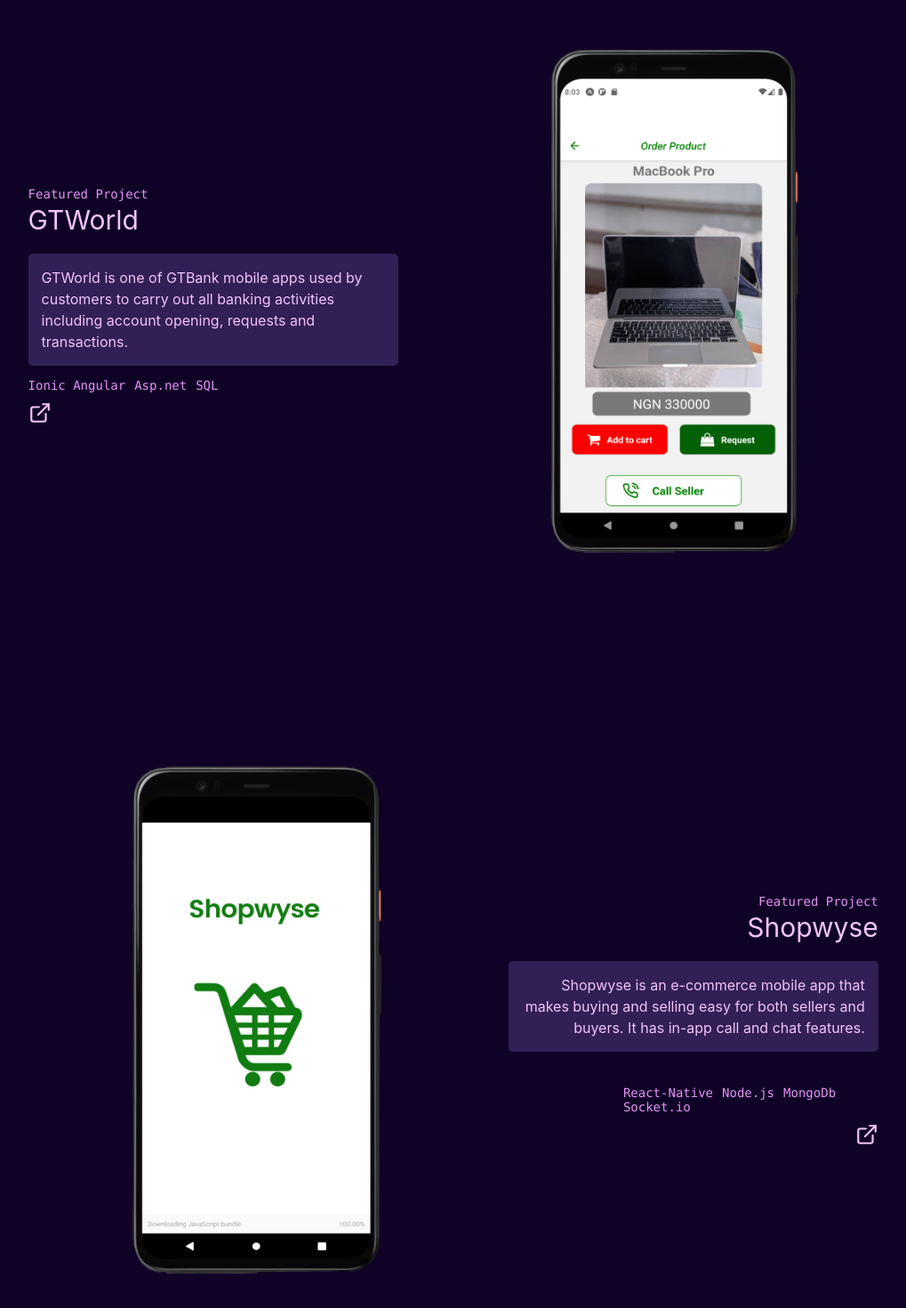
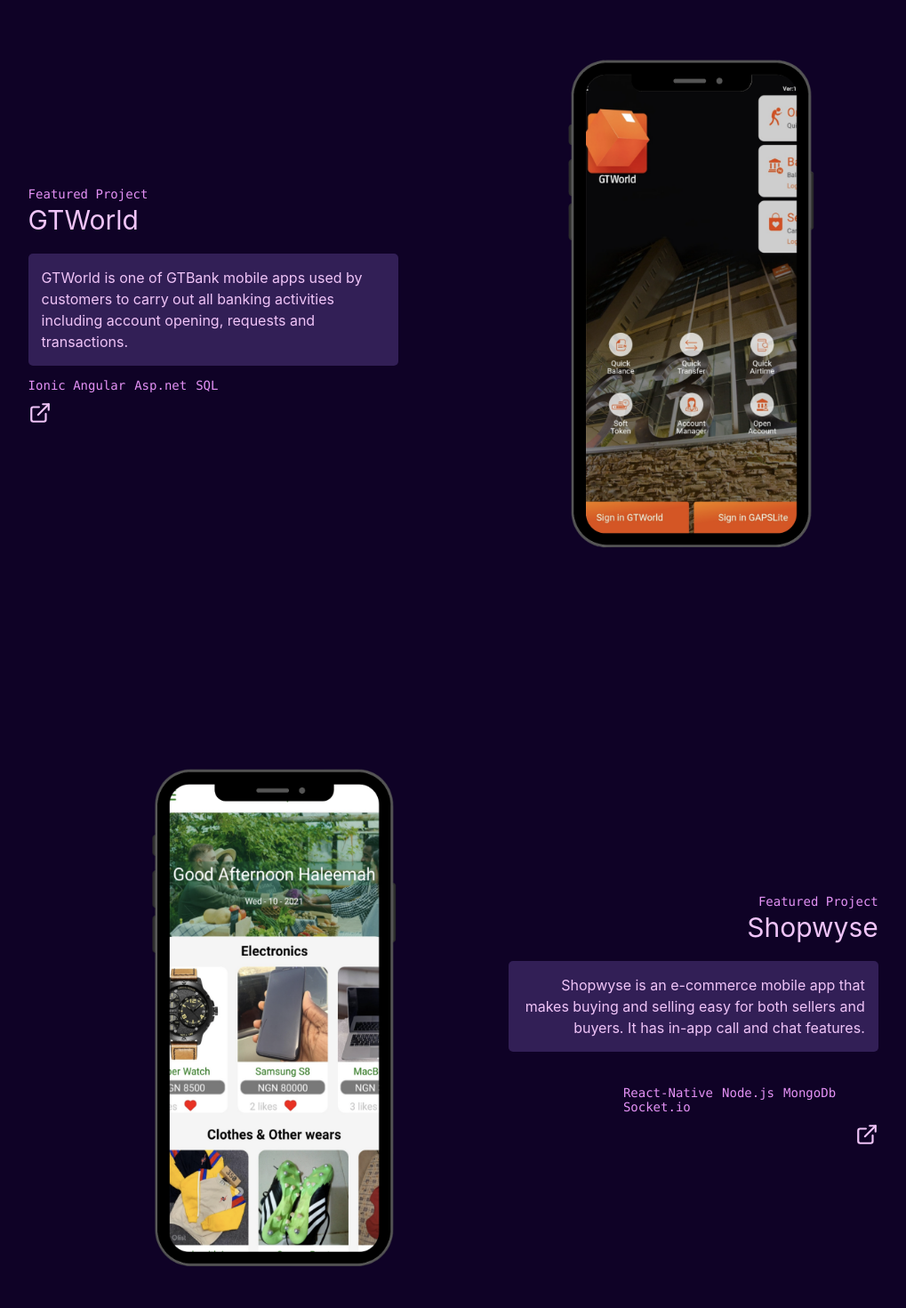
Before and after one commit to hurlaniyhi/My-Portfolio, a Next.js app: page / in a window 1280 px wide. Shown: the part 3720-5190 px from the top of the page at 89% size, without its empty margins (122-1141 px from the left). Built offline with nearby package versions, Linux system fonts and the light colour scheme.

Commit message:
make it better

```diff
--- a/components/Project.js
+++ b/components/Project.js
@@ -70,14 +70,14 @@
                     <a href="https://play.google.com/store/search?q=gtword&c=apps" target="_blank" rel="noopener noreferrer"><FiExternalLink className={styles.linkIconLeft} /></a>
                 </div>
                 <div className={styles.projectImageRight}>
-                    <img src="/assets/shopwyse2.png" className={styles.emulatorImageRight} />
+                    <img src="/assets/canva2.png" className={styles.emulatorImageRight} />
                     {/* <div className={styles.overlay}></div> */}
                 </div>
             </div>
 
             <div className={`${styles.projectWrapper} ${styles.projectWrapperReverse}`} data-aos='fade-up-left' data-aos-once={true}>
                 <div className={styles.projectImageLeft}>
-                    <img src="/assets/shopwyse3.png" className={styles.emulatorImageLeft} />
+                    <img src="/assets/canva1.png" className={styles.emulatorImageLeft} />
                     {/* <div className={styles.overlay}></div> */}
                 </div>
                 <div className={styles.projectInfoRight}>
--- a/styles/Project.module.scss
+++ b/styles/Project.module.scss
@@ -257,7 +257,7 @@
 }
 
 .emulatorImageRight{
-    width: 30rem;
+    width: 36rem;  //30
     height: 60rem;
     margin-left: 25rem;
 
@@ -273,7 +273,7 @@
 
 }
 .emulatorImageLeft{
-    width: 30rem;
+    width: 36rem;  //30
     height: 60rem;
     margin-left: 37rem;
 
```
Also changed, not shown: public/assets/canva1.png (added), public/assets/canva2.png (added).
